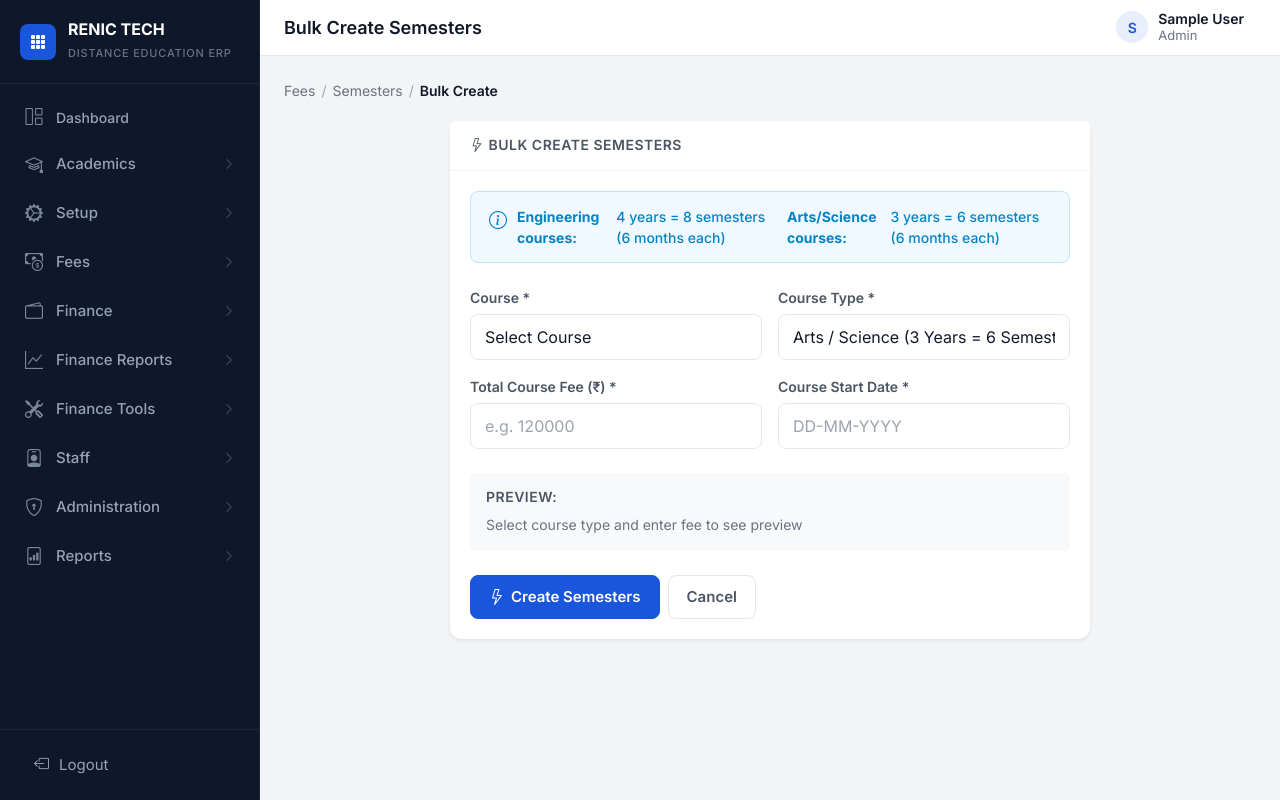
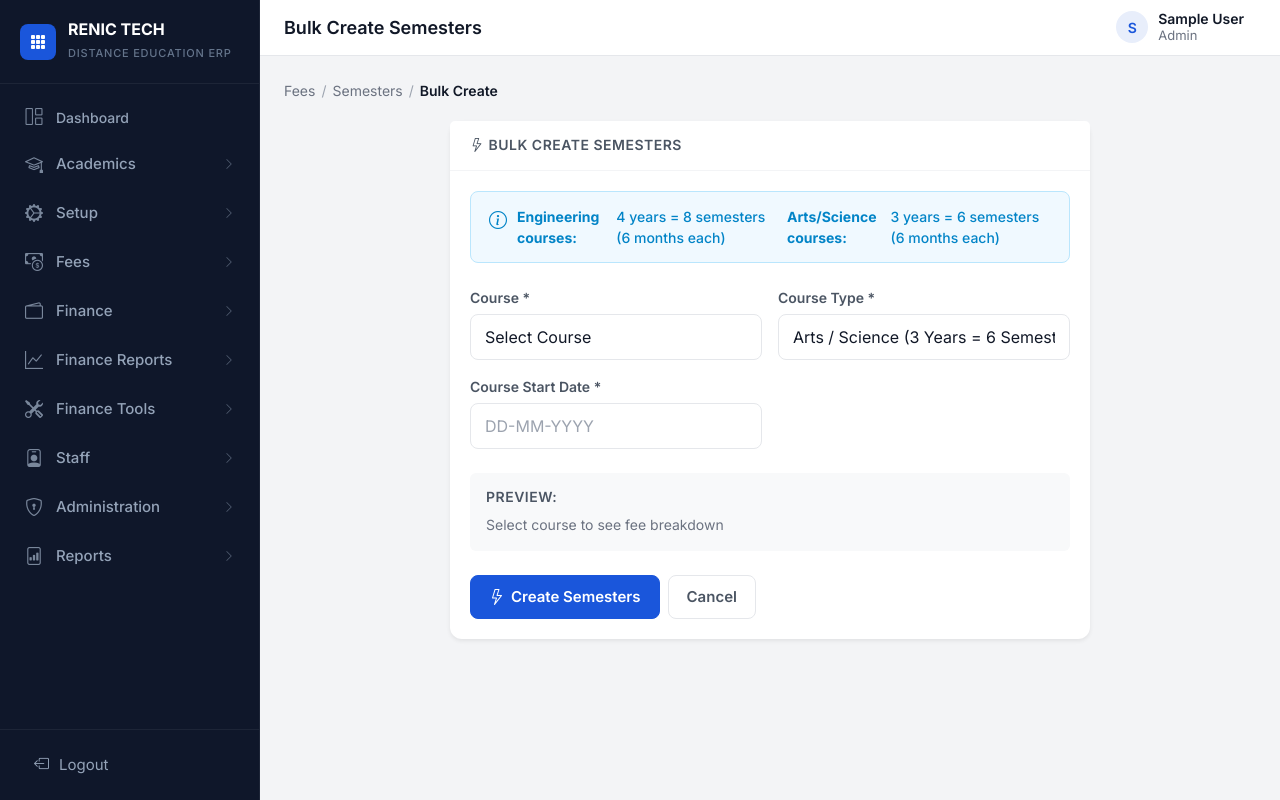
Before and after one commit to kavipriyaraj-code/distance-erp, a Django app: page /fees/semesters/bulk-create/ in a window 1280 px wide. Run offline with Django 5.2, Linux system fonts and the light colour scheme; a user stored in the database is signed in; tables that the repository leaves empty hold one stand-in row (values such as "Sample post").

Commit message:
Fix fee structure: add fee_per_year to Course, auto-calculate total_fee, fix semester bulk create

```diff
--- a/courses/forms.py
+++ b/courses/forms.py
@@ -5,15 +5,16 @@ from .models import Course
 class CourseForm(forms.ModelForm):
     class Meta:
         model = Course
-        fields = ['university', 'name', 'code', 'course_type', 'duration', 'eligibility', 'total_fee', 'is_active', 'description']
+        fields = ['university', 'name', 'code', 'course_type', 'duration', 'duration_years', 'eligibility', 'fee_per_year', 'is_active', 'description']
         widgets = {
             'university': forms.Select(attrs={'class': 'form-select'}),
             'name': forms.TextInput(attrs={'class': 'form-control'}),
             'code': forms.TextInput(attrs={'class': 'form-control'}),
             'course_type': forms.Select(attrs={'class': 'form-select'}),
             'duration': forms.TextInput(attrs={'class': 'form-control'}),
+            'duration_years': forms.Select(attrs={'class': 'form-select'}),
             'eligibility': forms.Textarea(attrs={'class': 'form-control', 'rows': 2}),
-            'total_fee': forms.NumberInput(attrs={'class': 'form-control'}),
+            'fee_per_year': forms.NumberInput(attrs={'class': 'form-control', 'placeholder': 'e.g., 64000'}),
             'is_active': forms.CheckboxInput(attrs={'class': 'form-check-input'}),
             'description': forms.Textarea(attrs={'class': 'form-control', 'rows': 2}),
         }
--- a/courses/models.py
+++ b/courses/models.py
@@ -12,14 +12,18 @@ class Course(models.Model):
         ('Computer Applications', 'Computer Applications'),
         ('Other', 'Other'),
     ]
+    DURATION_YEARS = [('1', '1 Year'), ('2', '2 Years'), ('3', '3 Years'), ('4', '4 Years')]
+
     university = models.ForeignKey(University, on_delete=models.CASCADE, related_name='courses')
     name = models.CharField(max_length=200)
     code = models.CharField(max_length=30)
     course_type = models.CharField(max_length=20, choices=TYPE_CHOICES, default='UG')
     category = models.CharField(max_length=30, choices=CATEGORY_CHOICES, default='Other')
     duration = models.CharField(max_length=50, blank=True)
+    duration_years = models.PositiveIntegerField(default=3, help_text='Number of years for this course')
     eligibility = models.TextField(blank=True)
-    total_fee = models.DecimalField(max_digits=12, decimal_places=2, default=0)
+    fee_per_year = models.DecimalField(max_digits=12, decimal_places=2, default=0, help_text='Fee per year - total fee is auto-calculated')
+    total_fee = models.DecimalField(max_digits=12, decimal_places=2, default=0, help_text='Auto-calculated: fee_per_year × duration_years')
     is_active = models.BooleanField(default=True)
     description = models.TextField(blank=True)
     created_at = models.DateTimeField(auto_now_add=True)
@@ -30,3 +34,8 @@ class Course(models.Model):
 
     def __str__(self):
         return f"{self.name} - {self.university.code}"
+
+    def save(self, *args, **kwargs):
+        if self.fee_per_year and self.duration_years:
+            self.total_fee = self.fee_per_year * self.duration_years
+        super().save(*args, **kwargs)
--- a/fees/views.py
+++ b/fees/views.py
@@ -701,8 +701,6 @@ def semester_bulk_create(request):
     if request.method == 'POST':
         course_id = request.POST.get('course_id')
         course_type = request.POST.get('course_type', 'arts_science')
-        total_fee = Decimal(request.POST.get('total_fee', 0))
-        start_date = request.POST.get('start_date')
 
         course = get_object_or_404(Course, pk=course_id)
 
@@ -712,11 +710,12 @@ def semester_bulk_create(request):
             num_years = 3
 
         num_semesters = num_years * 2
-        fee_per_sem = total_fee / num_semesters
+        fee_per_sem = course.fee_per_year / 2 if course.fee_per_year else Decimal('0')
 
         from datetime import datetime
         from dateutil.relativedelta import relativedelta
 
+        start_date = request.POST.get('start_date')
         start = datetime.strptime(start_date, '%Y-%m-%d').date()
 
         Semester.objects.filter(course=course).delete()
@@ -734,7 +733,7 @@ def semester_bulk_create(request):
                 description=f'{course.name} - Year {year}, Sem {sem_in_year} ({num_years} years course)',
             )
 
-        messages.success(request, f'{num_semesters} semesters ({num_years} years) created for {course.name}. ₹{fee_per_sem:,.0f} per semester.')
+        messages.success(request, f'{num_semesters} semesters ({num_years} years) created for {course.name}. ₹{fee_per_sem:,.0f} per semester (₹{course.fee_per_year:,.0f}/year × {num_years} years = ₹{course.total_fee:,.0f} total).')
         return redirect('semester_list')
 
     courses = Course.objects.all()
--- a/templates/fees/semester_bulk_create.html
+++ b/templates/fees/semester_bulk_create.html
@@ -32,7 +32,7 @@
                             <select name="course_id" class="form-select" required id="courseSelect">
                                 <option value="">Select Course</option>
                                 {% for c in courses %}
-                                <option value="{{ c.pk }}">{{ c.name }}</option>
+                                <option value="{{ c.pk }}" data-fee-per-year="{{ c.fee_per_year }}" data-total-fee="{{ c.total_fee }}" data-duration="{{ c.duration_years }}">{{ c.name }} (₹{{ c.fee_per_year|floatformat:0 }}/yr, {{ c.duration_years }}yr, Total: ₹{{ c.total_fee|floatformat:0 }})</option>
                                 {% endfor %}
                             </select>
                         </div>
@@ -44,10 +44,6 @@
                             </select>
                         </div>
                         <div class="col-md-6">
-                            <label class="form-label">Total Course Fee (₹) *</label>
-                            <input type="number" name="total_fee" class="form-control" required step="100" placeholder="e.g. 120000" id="totalFee">
-                        </div>
-                        <div class="col-md-6">
                             <label class="form-label">Course Start Date *</label>
                             <input type="date" name="start_date" class="form-control" required id="startDate">
                         </div>
@@ -55,7 +51,7 @@
 
                     <div class="mt-4 p-3 bg-light rounded">
                         <h6 class="mb-2">Preview:</h6>
-                        <div id="preview" class="small text-muted">Select course type and enter fee to see preview</div>
+                        <div id="preview" class="small text-muted">Select course to see fee breakdown</div>
                     </div>
 
                     <div class="d-flex gap-2 mt-4">
@@ -71,16 +67,19 @@
 </div>
 
 <script>
-document.querySelectorAll('select, input').forEach(function(el) {
-    el.addEventListener('change', updatePreview);
-    el.addEventListener('input', updatePreview);
-});
+document.getElementById('courseSelect').addEventListener('change', updatePreview);
+document.getElementById('courseType').addEventListener('change', updatePreview);
+document.getElementById('startDate').addEventListener('change', updatePreview);
+
 function updatePreview() {
-    var total = parseFloat(document.getElementById('totalFee').value) || 0;
+    var sel = document.getElementById('courseSelect');
+    var opt = sel.options[sel.selectedIndex];
+    var feePerYear = parseFloat(opt.getAttribute('data-fee-per-year')) || 0;
+    var totalFee = parseFloat(opt.getAttribute('data-total-fee')) || 0;
     var courseType = document.getElementById('courseType').value;
     var startDate = document.getElementById('startDate').value;
-    if (!total || !startDate) {
-        document.getElementById('preview').innerHTML = 'Select course type and enter fee to see preview';
+    if (!feePerYear || !startDate) {
+        document.getElementById('preview').innerHTML = 'Select course and start date to see preview';
         return;
     }
     if (courseType === 'engineering') {
@@ -90,8 +89,10 @@ function updatePreview() {
         var numSem = 6;
         var years = 3;
     }
-    var perSem = total / numSem;
-    var html = '<div class="mb-2"><strong>' + years + ' Years (' + numSem + ' Semesters) | ₹' + perSem.toLocaleString('en-IN', {maximumFractionDigits:0}) + ' per semester</strong></div>';
+    var totalFeeCalc = feePerYear * years;
+    var perSem = feePerYear / 2;
+    var html = '<div class="mb-2"><strong>' + years + ' Years (' + numSem + ' Semesters) | ₹' + feePerYear.toLocaleString('en-IN', {maximumFractionDigits:0}) + '/year → ₹' + perSem.toLocaleString('en-IN', {maximumFractionDigits:0}) + ' per semester</strong></div>';
+    html += '<div class="mb-2 text-primary fw-bold">Total Fee: ₹' + totalFeeCalc.toLocaleString('en-IN', {maximumFractionDigits:0}) + '</div>';
     html += '<table class="table table-sm mb-0"><thead><tr><th>Semester</th><th>Fee</th><th>Due Date</th></tr></thead><tbody>';
     var start = new Date(startDate);
     for (var i = 0; i < numSem; i++) {
```
Also changed, not shown: fees/management/commands/seed_semesters.py (+12 -3 lines), templates/courses/list.html (+5 -3 lines), courses/migrations/0003_course_duration_years_course_fee_per_year_and_more.py (added).
